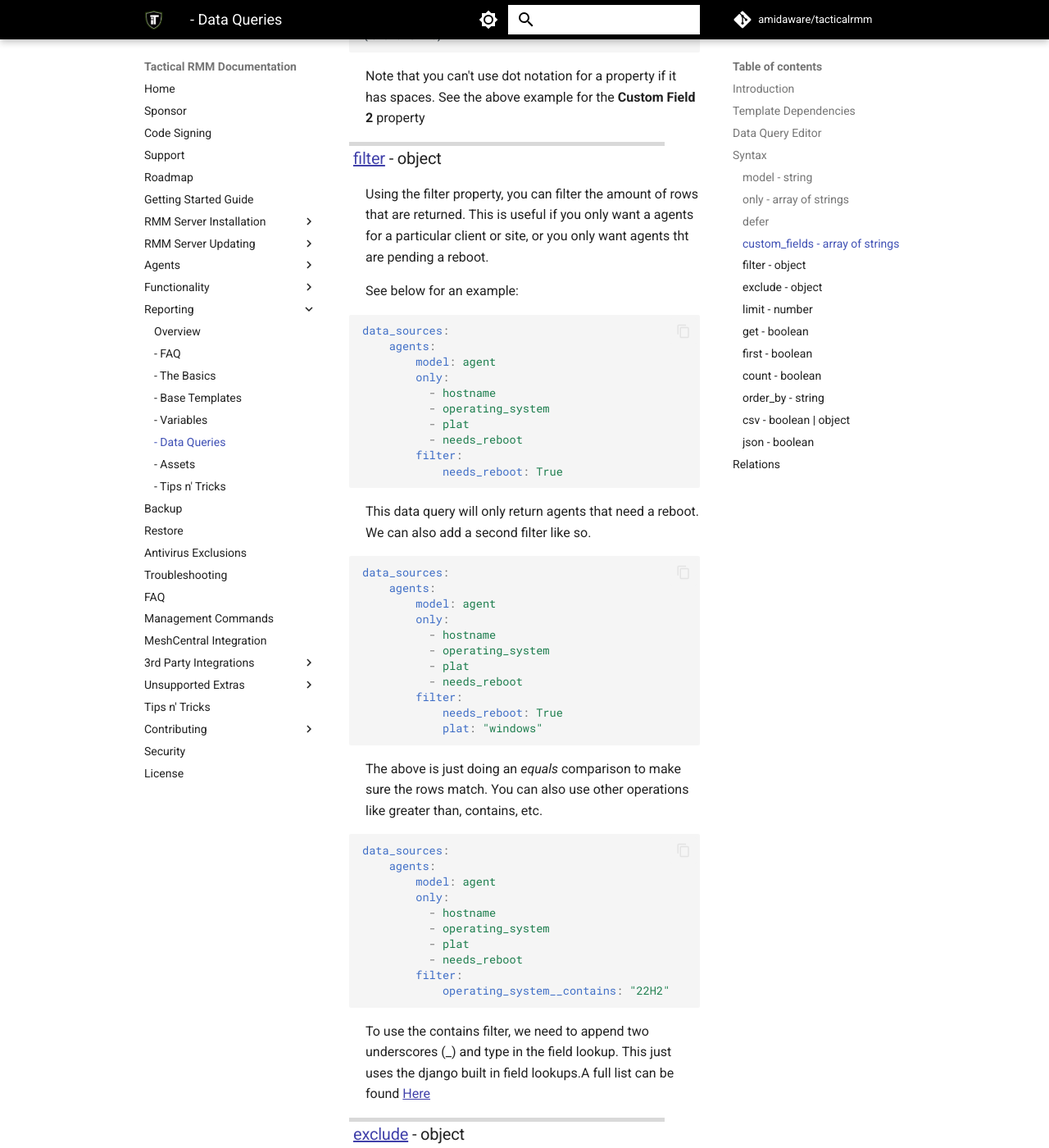
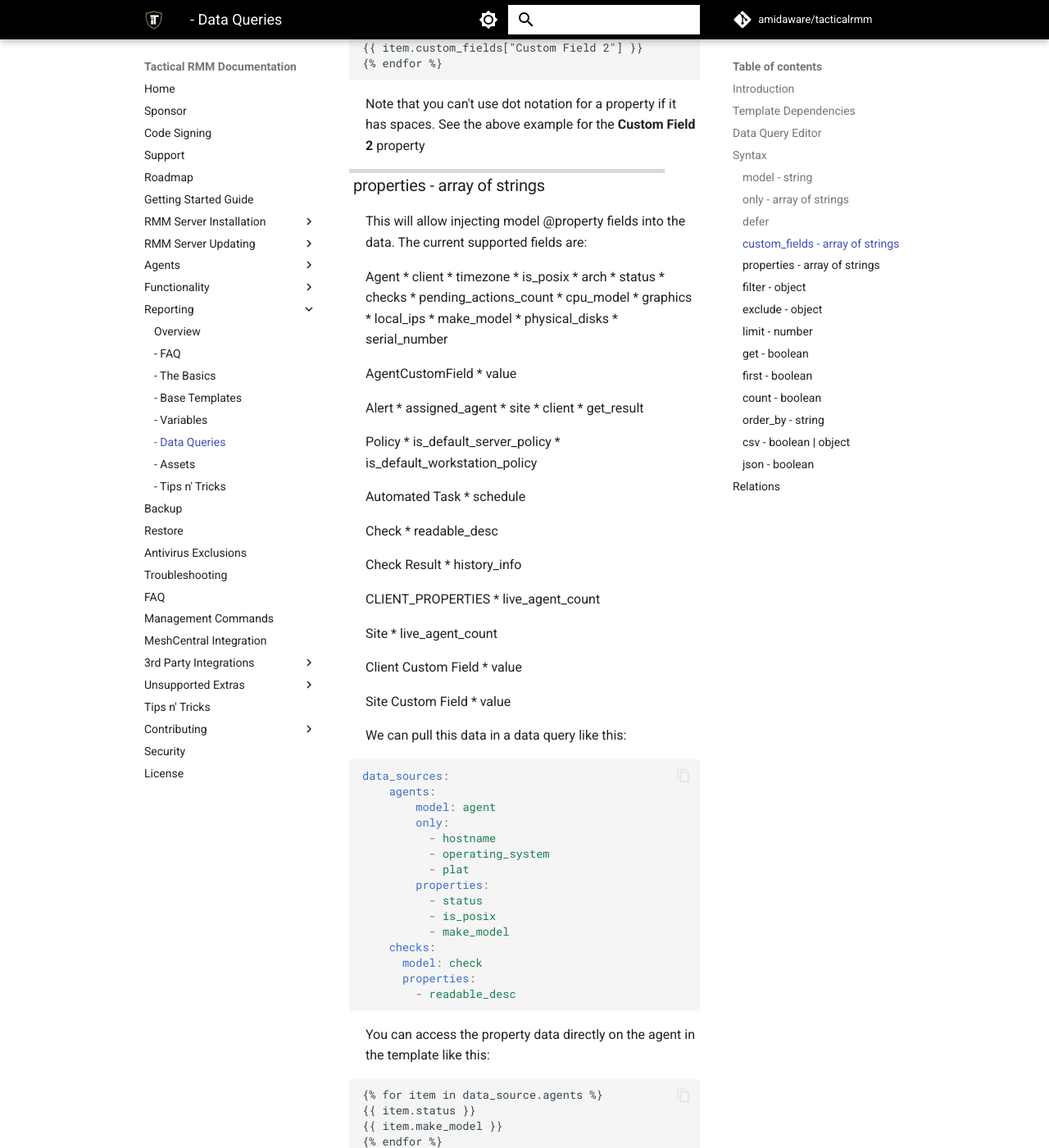
Before and after one commit to amidaware/trmm-docs, an MkDocs documentation site: the page built from docs/ee/reporting/functions/reporting_dataqueries.md, in a window 1280 px wide and 1400 px high, scrolled down 4919 px. Shown: the whole window at 82% size. Built offline with MkDocs 1.6.1 and Material for MkDocs 9.7.7, drawn with Linux system fonts in a browser that asks for light colours; comment, search, counter and statistics services are not loaded.

Commit message:
add docs for property field and agent note

````diff
--- a/docs/ee/reporting/functions/reporting_dataqueries.md
+++ b/docs/ee/reporting/functions/reporting_dataqueries.md
@@ -202,6 +203,89 @@
 
 Note that you can't use dot notation for a property if it has spaces. See the above
 example for the **Custom Field 2** property
+
+### properties - array of strings
+
+This will allow injecting model @property fields into the data. The current supported
+fields are:
+
+Agent
+  * client
+  * timezone
+  * is_posix
+  * arch
+  * status
+  * checks
+  * pending_actions_count
+  * cpu_model
+  * graphics
+  * local_ips
+  * make_model
+  * physical_disks
+  * serial_number
+
+AgentCustomField
+  * value
+
+Alert
+  * assigned_agent
+  * site
+  * client
+  * get_result
+
+Policy
+  * is_default_server_policy
+  * is_default_workstation_policy
+
+Automated Task
+  * schedule
+
+Check
+  * readable_desc
+
+Check Result
+  * history_info
+
+CLIENT_PROPERTIES
+  * live_agent_count
+
+Site
+  * live_agent_count
+
+Client Custom Field
+  * value
+
+Site Custom Field
+  * value
+
+We can pull this data in a data query like this:
+
+```yaml
+data_sources:
+    agents:
+        model: agent
+        only:
+          - hostname
+          - operating_system
+          - plat
+        properties:
+          - status
+          - is_posix
+          - make_model
+    checks:
+      model: check
+      properties:
+        - readable_desc
+```
+
+You can access the property data directly on the agent in the template like this:
+
+```
+{% for item in data_source.agents %}
+{{ item.status }}
+{{ item.make_model }}
+{% endfor %}
+```
 
 ### [filter](https://docs.djangoproject.com/en/4.2/ref/models/querysets/#filter) - object
 
````
Also changed, not shown: other parts of docs/ee/reporting/functions/reporting_dataqueries.md (+1 -0 lines), docs/script_variables.md (+3 -0 lines).
